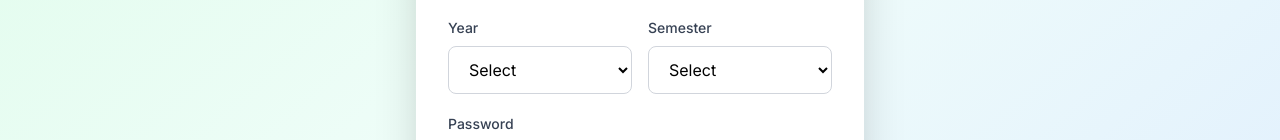
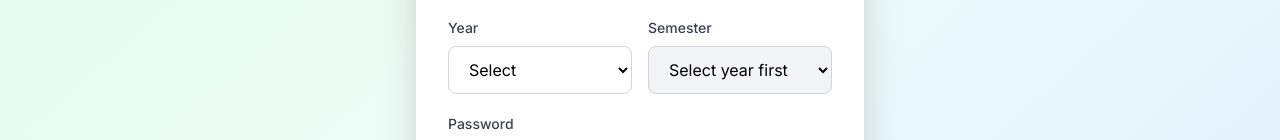
Before and after one commit to gokulprasath-k20/attendance-register, a Next.js app: page /auth/student/signup in a window 1280 px wide. Shown: the part 504-644 px from the top of the page. Built offline with nearby package versions, Linux system fonts and the light colour scheme.

Commit message:
Fix semester selection to filter based on selected year

```diff
--- a/app/auth/signup/page.tsx
+++ b/app/auth/signup/page.tsx
@@ -51,7 +51,22 @@ export default function SignUpPage() {
   const handleChange = (
     e: React.ChangeEvent<HTMLInputElement | HTMLSelectElement>
   ) => {
-    setFormData({ ...formData, [e.target.name]: e.target.value });
+    const { name, value } = e.target;
+
+    // If year changes, reset semester
+    if (name === 'year') {
+      setFormData({ ...formData, year: value, semester: '' });
+    } else {
+      setFormData({ ...formData, [name]: value });
+    }
+  };
+
+  // Get available semesters based on selected year
+  const getAvailableSemesters = () => {
+    if (!formData.year) return [];
+    const year = parseInt(formData.year);
+    const yearConfig = ACADEMIC_CONFIG.SUBJECTS_BY_YEAR_SEMESTER[year as keyof typeof ACADEMIC_CONFIG.SUBJECTS_BY_YEAR_SEMESTER];
+    return yearConfig ? Object.keys(yearConfig).map(Number) : [];
   };
 
   return (
@@ -187,12 +202,13 @@ export default function SignUpPage() {
                     required
                     value={formData.semester}
                     onChange={handleChange}
-                    className="appearance-none relative block w-full px-3 py-2 border border-gray-300 text-gray-900 rounded-lg focus:outline-none focus:ring-2 focus:ring-purple-500 focus:border-purple-500 sm:text-sm"
+                    disabled={!formData.year}
+                    className="appearance-none relative block w-full px-3 py-2 border border-gray-300 text-gray-900 rounded-lg focus:outline-none focus:ring-2 focus:ring-purple-500 focus:border-purple-500 sm:text-sm disabled:bg-gray-100 disabled:cursor-not-allowed"
                   >
-                    <option value="">Select</option>
-                    {ACADEMIC_CONFIG.SEMESTERS.map((sem) => (
+                    <option value="">{formData.year ? 'Select' : 'Select year first'}</option>
+                    {getAvailableSemesters().map((sem) => (
                       <option key={sem} value={sem}>
-                        {sem}
+                        Semester {sem}
                       </option>
                     ))}
                   </select>
--- a/app/auth/student/signup/page.tsx
+++ b/app/auth/student/signup/page.tsx
@@ -67,6 +67,14 @@ export default function StudentSignUp() {
     }
   };
 
+  // Get available semesters based on selected year
+  const getAvailableSemesters = () => {
+    if (!formData.year) return [];
+    const year = parseInt(formData.year);
+    const yearConfig = ACADEMIC_CONFIG.SUBJECTS_BY_YEAR_SEMESTER[year as keyof typeof ACADEMIC_CONFIG.SUBJECTS_BY_YEAR_SEMESTER];
+    return yearConfig ? Object.keys(yearConfig).map(Number) : [];
+  };
+
   return (
     <div className="min-h-screen bg-gradient-to-br from-green-100 via-teal-50 to-blue-100 flex items-center justify-center px-4 py-8">
       {toast && <Toast message={toast.message} type={toast.type} onClose={closeToast} />}
@@ -133,7 +141,7 @@ export default function StudentSignUp() {
                 id="year"
                 required
                 value={formData.year}
-                onChange={(e) => setFormData({ ...formData, year: e.target.value })}
+                onChange={(e) => setFormData({ ...formData, year: e.target.value, semester: '' })}
                 className="w-full px-4 py-3 border border-gray-300 rounded-lg focus:outline-none focus:ring-2 focus:ring-teal-500 focus:border-transparent"
               >
                 <option value="">Select</option>
@@ -154,12 +162,13 @@ export default function StudentSignUp() {
                 required
                 value={formData.semester}
                 onChange={(e) => setFormData({ ...formData, semester: e.target.value })}
-                className="w-full px-4 py-3 border border-gray-300 rounded-lg focus:outline-none focus:ring-2 focus:ring-teal-500 focus:border-transparent"
+                disabled={!formData.year}
+                className="w-full px-4 py-3 border border-gray-300 rounded-lg focus:outline-none focus:ring-2 focus:ring-teal-500 focus:border-transparent disabled:bg-gray-100 disabled:cursor-not-allowed"
               >
-                <option value="">Select</option>
-                {ACADEMIC_CONFIG.SEMESTERS.map((sem) => (
+                <option value="">{formData.year ? 'Select' : 'Select year first'}</option>
+                {getAvailableSemesters().map((sem) => (
                   <option key={sem} value={sem}>
-                    Sem {sem}
+                    Semester {sem}
                   </option>
                 ))}
               </select>
```
